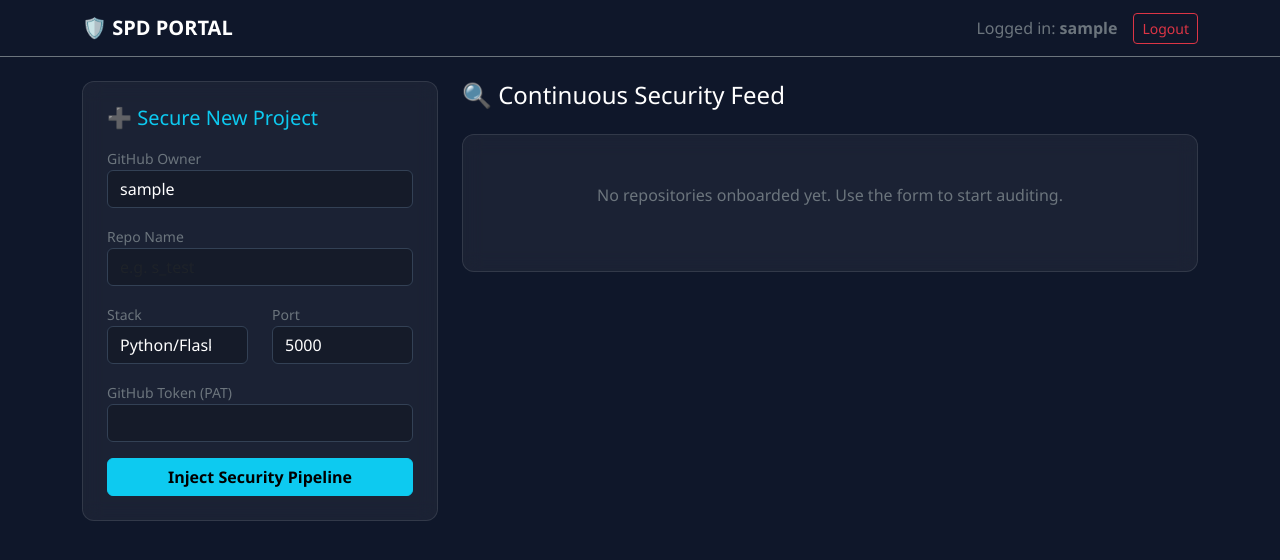
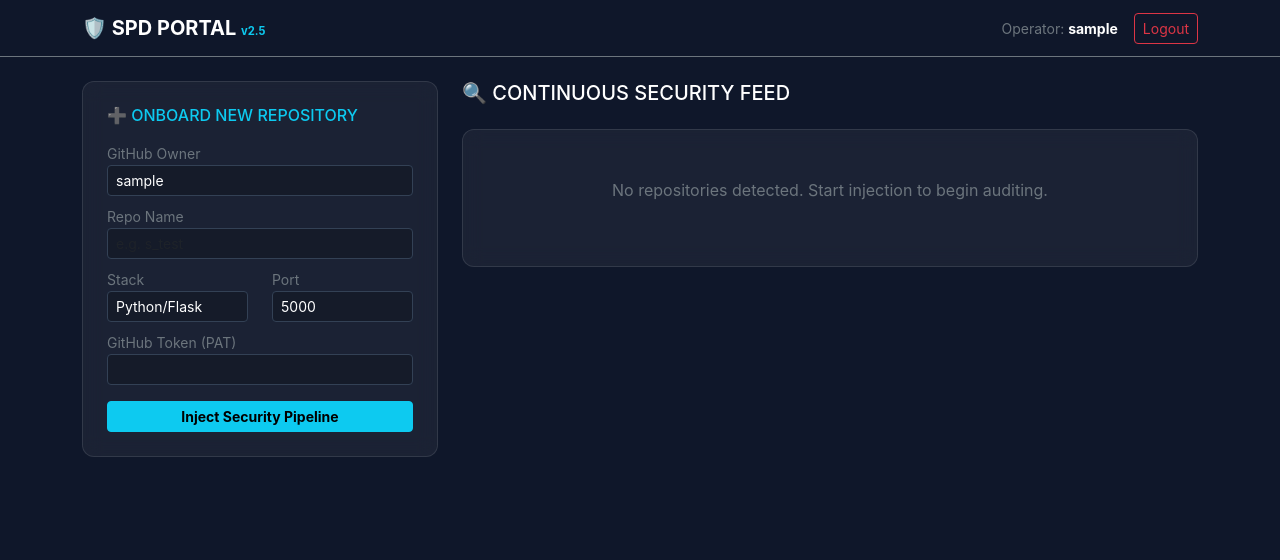
Before and after one commit to Dhanajeyan77/spd, a Flask app: page /dashboard in a window 1280 px wide. Shown: the top 560 px of the page. Run offline with Flask 3, Linux system fonts and the light colour scheme; the visitor is signed in with stand-in values (Sample User, id 1).

Commit message:
first commit

```diff
--- a/app.py
+++ b/app.py
@@ -15,7 +15,7 @@ MAIL_PW = "iibl iezd nvac yxqr"
 REPORT_DIR = 'reports'
 USER_DB = 'users.json'
 
-# Ensure directories exist
+# Ensure system folders exist
 if not os.path.exists(REPORT_DIR): os.makedirs(REPORT_DIR)
 
 # --- DATABASE HELPERS ---
@@ -38,7 +38,7 @@ def send_audit_email(recipient_email, repo_name):
     msg['Subject'] = f"🛡️ SPD Alert: Security Audit Complete for {repo_name}"
     msg['From'] = MAIL_ID
     msg['To'] = recipient_email
-    msg.set_content(f"Hello,\n\nThe security audit for {repo_name} is complete.\n\nYou can view the detailed SAST/DAST findings here: https://spd-1j53.onrender.com/dashboard")
+    msg.set_content(f"Hello,\n\nThe security audit for {repo_name} is complete.\n\nView the SAST/DAST findings here: https://spd-1j53.onrender.com/dashboard\n\n- Kamaraj SPD Team")
     try:
         with smtplib.SMTP_SSL('smtp.gmail.com', 465) as smtp:
             smtp.login(MAIL_ID, MAIL_PW)
@@ -80,15 +80,19 @@ def dashboard():
     if 'username' not in session: return redirect('/')
     un = session['username']
     user_path = os.path.join(REPORT_DIR, un)
+    # Lists all HTML and TXT reports found for this user
     reports = os.listdir(user_path) if os.path.exists(user_path) else []
     return render_template('dashboard.html', username=un, reports=reports)
 
 @app.route('/inject', methods=['POST'])
 def inject_yaml():
     if 'username' not in session: return redirect('/')
-    owner, repo, token = request.form.get('owner'), request.form.get('repo'), request.form.get('token')
+    owner = request.form.get('owner')
+    repo = request.form.get('repo')
+    token = request.form.get('token')
     username = session['username']
 
+    # Optimized for Flask (Port 5000) as per demo requirements
     yaml_content = f"""
 name: SPD Security Audit
 on: [push]
@@ -104,12 +108,12 @@ jobs:
     url = f"https://api.github.com/repos/{owner}/{repo}/contents/.github/workflows/spd-audit.yml"
     headers = {"Authorization": f"token {token}", "Accept": "application/vnd.github.v3+json"}
 
-    # Force SHA Reconciliation
+    # Force SHA Reconciliation to handle overwrites/deletions
     sha = None
     existing = requests.get(url, headers=headers)
     if existing.status_code == 200: sha = existing.json().get('sha')
 
-    payload = {"message": "🛡️ SPD Fresh Onboarding", "content": encoded}
+    payload = {"message": "🛡️ SPD System Onboarding", "content": encoded}
     if sha: payload["sha"] = sha
 
     requests.put(url, json=payload, headers=headers)
@@ -117,16 +121,25 @@ jobs:
 
 @app.route('/upload-report', methods=['POST'])
 def upload_report():
-    username = request.form.get('username')
+    un_received = request.form.get('username')
     file = request.files.get('report')
     filename = request.form.get('filename')
-    if username and file:
-        user_path = os.path.join(REPORT_DIR, username)
+
+    if un_received and file:
+        db = load_db()
+        target_email = None
+        # Robust case-insensitive user lookup
+        for reg_user, data in db.items():
+            if reg_user.lower() == un_received.lower():
+                target_email = data['email']
+                break
+
+        user_path = os.path.join(REPORT_DIR, un_received)
         if not os.path.exists(user_path): os.makedirs(user_path)
         file.save(os.path.join(user_path, filename))
-        # Automatic email on upload
-        db = load_db()
-        if username in db: send_audit_email(db[username]['email'], filename)
+
+        if target_email:
+            send_audit_email(target_email, filename)
         return "OK", 200
     return "Fail", 400
 
@@ -147,9 +160,10 @@ def send_manual_mail():
     db = load_db()
     if un in db:
         send_audit_email(db[un]['email'], filename)
-        return f"<h1>Success!</h1><p>Report for {filename} has been sent to {db[un]['email']}.</p><a href='/dashboard'>Back</a>"
+        return f"<h1>Sent!</h1><p>Report sent to {db[un]['email']}.</p><a href='/dashboard'>Back</a>"
     return "Error", 400
 
 if __name__ == '__main__':
+    # Dynamic port for Render (10000) or Local (5000)
     port = int(os.environ.get("PORT", 5000))
     app.run(host='0.0.0.0', port=port)
--- a/templates/dashboard.html
+++ b/templates/dashboard.html
@@ -2,13 +2,15 @@
 <html lang="en">
 <head>
     <meta charset="UTF-8">
-    <title>SPD | Master Dashboard</title>
+    <title>SPD | Security Command Center</title>
     <link rel="stylesheet" href="https://cdn.jsdelivr.net/npm/bootstrap@5.3.0/dist/dist/css/bootstrap.min.css">
     <style>
-        body { background-color: #0f172a; color: white; font-family: 'Segoe UI', sans-serif; }
+        body { background: #0f172a; color: white; font-family: 'Inter', sans-serif; }
         .glass-card { background: rgba(255, 255, 255, 0.05); backdrop-filter: blur(10px); border: 1px solid rgba(255, 255, 255, 0.1); border-radius: 12px; }
-        .repo-item { border-left: 4px solid #3b82f6; transition: 0.2s; }
-        .repo-item:hover { background: rgba(59, 130, 246, 0.1); }
+        .repo-group { border-left: 4px solid #3b82f6; background: rgba(59, 130, 246, 0.05); margin-bottom: 20px; padding: 15px; border-radius: 0 12px 12px 0; }
+        .btn-telemetry { background: #3b82f6; color: white; border: none; font-size: 0.8rem; }
+        .btn-telemetry:hover { background: #2563eb; color: white; }
+        .status-pill { font-size: 0.7rem; padding: 2px 8px; border-radius: 20px; background: #10b981; }
         .form-control, .form-select { background: rgba(0,0,0,0.2); border: 1px solid #334155; color: white; }
         .form-control:focus { background: rgba(0,0,0,0.3); color: white; border-color: #3b82f6; box-shadow: none; }
     </style>
@@ -16,9 +18,9 @@
 <body>
     <nav class="navbar navbar-dark border-bottom border-secondary mb-4">
         <div class="container">
-            <a class="navbar-brand fw-bold" href="#">🛡️ SPD PORTAL</a>
+            <a class="navbar-brand fw-bold" href="#">🛡️ SPD PORTAL <span class="text-info" style="font-size: 0.7rem;">v2.5</span></a>
             <div class="d-flex align-items-center">
-                <span class="me-3 text-secondary">Logged in: <b>{{ username }}</b></span>
+                <span class="me-3 small text-secondary">Operator: <b class="text-white">{{ username }}</b></span>
                 <a href="/logout" class="btn btn-outline-danger btn-sm">Logout</a>
             </div>
         </div>
@@ -27,55 +29,60 @@
     <div class="container">
         <div class="row">
             <div class="col-md-4">
-                <div class="glass-card p-4 mb-4">
-                    <h5 class="mb-3 text-info">➕ Secure New Project</h5>
+                <div class="glass-card p-4">
+                    <h6 class="text-info mb-3">➕ ONBOARD NEW REPOSITORY</h6>
                     <form action="/inject" method="POST">
-                        <div class="mb-3">
+                        <div class="mb-2">
                             <label class="small text-secondary">GitHub Owner</label>
-                            <input type="text" name="owner" class="form-control" value="{{ username }}" required>
+                            <input type="text" name="owner" class="form-control form-control-sm" value="{{ username }}" required>
                         </div>
-                        <div class="mb-3">
+                        <div class="mb-2">
                             <label class="small text-secondary">Repo Name</label>
-                            <input type="text" name="repo" class="form-control" placeholder="e.g. s_test" required>
+                            <input type="text" name="repo" class="form-control form-control-sm" placeholder="e.g. s_test" required>
                         </div>
-                        <div class="mb-3 row">
+                        <div class="row mb-2">
                             <div class="col">
                                 <label class="small text-secondary">Stack</label>
-                                <select name="stack" class="form-select">
+                                <select name="stack" class="form-select form-select-sm">
                                     <option value="python">Python/Flask</option>
                                     <option value="node">Node.js</option>
                                 </select>
                             </div>
                             <div class="col">
                                 <label class="small text-secondary">Port</label>
-                                <input type="number" name="port" class="form-control" value="5000">
+                                <input type="number" name="port" class="form-control form-control-sm" value="5000">
                             </div>
                         </div>
                         <div class="mb-3">
                             <label class="small text-secondary">GitHub Token (PAT)</label>
-                            <input type="password" name="token" class="form-control" required>
+                            <input type="password" name="token" class="form-control form-control-sm" required>
                         </div>
-                        <button type="submit" class="btn btn-info w-100 fw-bold">Inject Security Pipeline</button>
+                        <button type="submit" class="btn btn-info btn-sm w-100 fw-bold">Inject Security Pipeline</button>
                     </form>
                 </div>
             </div>
 
             <div class="col-md-8">
-                <h4 class="mb-4">🔍 Continuous Security Feed</h4>
+                <h5 class="mb-4">🔍 CONTINUOUS SECURITY FEED</h5>
+
                 {% if reports %}
                     {% for report in reports %}
-                    <div class="glass-card repo-item p-3 mb-3 d-flex justify-content-between align-items-center">
+                    <div class="repo-group glass-card d-flex justify-content-between align-items-center">
                         <div>
-                            <h6 class="mb-1">{{ report }}</h6>
-                            <span class="badge bg-success">Active Monitoring</span>
-                            <span class="ms-2 small text-secondary">Audit Logs: Available</span>
+                            <span class="status-pill">ACTIVE MONITORING</span>
+                            <h6 class="mt-2 mb-1 text-white">{{ report }}</h6>
+                            <p class="small text-secondary mb-0">Telemetry Source: GitHub Actions Runner</p>
                         </div>
-                        <a href="/view/{{ username }}/{{ report }}" target="_blank" class="btn btn-sm btn-outline-info">View Telemetry</a>
+                        <div class="text-end">
+                            <a href="/report/{{ username }}/{{ report }}" class="btn btn-telemetry fw-bold px-3">
+                                VIEW ANALYSIS
+                            </a>
+                        </div>
                     </div>
                     {% endfor %}
                 {% else %}
                     <div class="text-center py-5 glass-card">
-                        <p class="text-secondary">No repositories onboarded yet. Use the form to start auditing.</p>
+                        <p class="text-secondary">No repositories detected. Start injection to begin auditing.</p>
                     </div>
                 {% endif %}
             </div>
```
